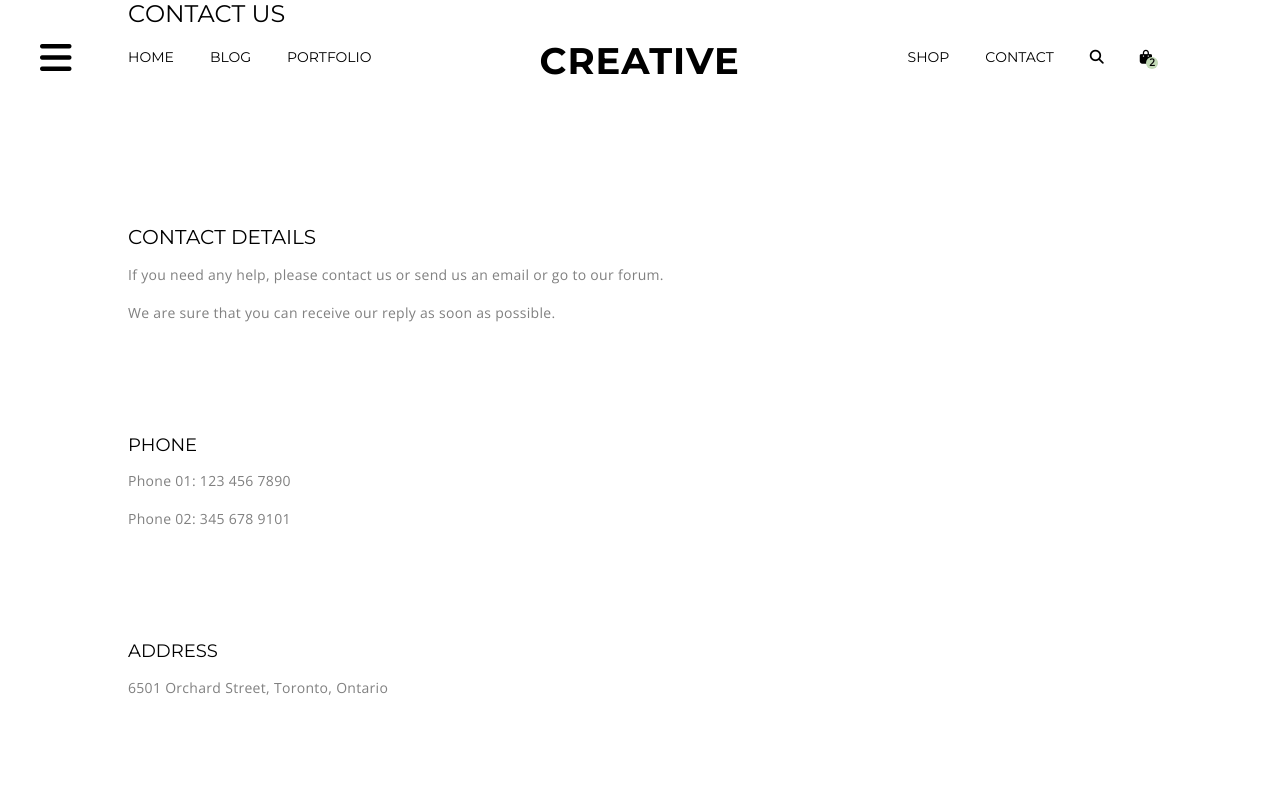
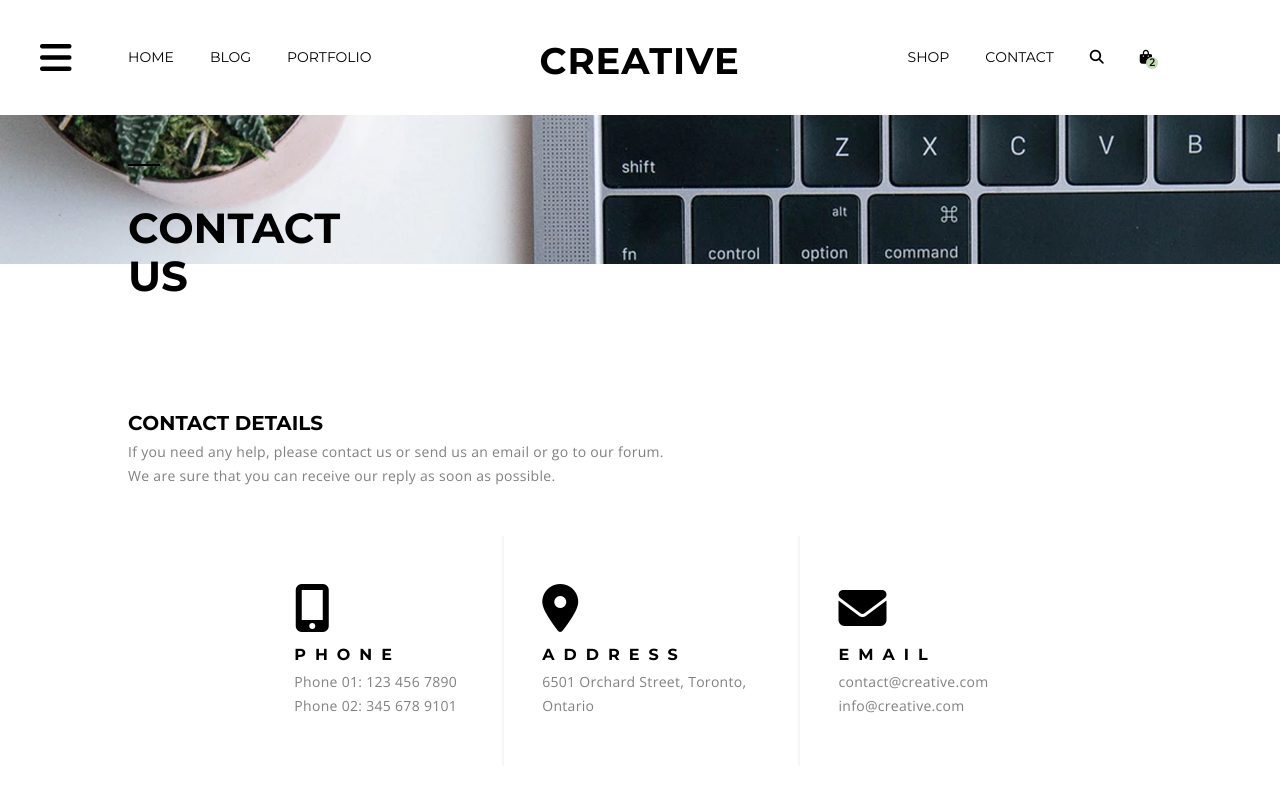
Before and after one commit to maxtclaw/creative, a plain HTML site: page contact.html in a window 1280 px wide. Shown: the top 800 px of the page. Drawn offline with Linux system fonts and the light colour scheme.

Commit message:
styled contact page main, reorganized class styling, small fixes

```diff
--- a/contact.html
+++ b/contact.html
@@ -56,13 +56,17 @@
     </nav>
 
     <header class="contact">
+        <img src="./assets/contact-1.jpeg" alt="">
         <div class="wrapper">
-            <h2>Contact Us</h2>
+            <div class="textContainer">
+                <div class="divisionLine"></div>
+                <h2>Contact Us</h2>
+            </div>
         </div>
     </header>
 
-    <main>
-        <section>
+    <main class="contact">
+        <section class="sectionContactDetails">
             <div class="wrapper">
 
                 <div class="textContainer">
@@ -74,23 +78,26 @@
                 <div class="contactInfoContainer">
 
                     <div class="contentContainer">
+                        <i class="fa-solid fa-mobile-screen-button"></i>
                         <div class="textContainer">
-                            <h4>Phone</h4>
+                            <h4 class="spaced">Phone</h4>
                             <p class="grey">Phone 01: 123 456 7890</p>
                             <p class="grey">Phone 02: 345 678 9101</p>
                         </div>
                     </div>
 
                     <div class="contentContainer">
+                        <i class="fa-solid fa-location-dot"></i>
                         <div class="textContainer">
-                            <h4>Address</h4>
+                            <h4 class="spaced">Address</h4>
                             <p class="grey">6501 Orchard Street, Toronto, Ontario</p>
                         </div>
                     </div>
 
                     <div class="contentContainer">
+                        <i class="fa-solid fa-envelope"></i>
                         <div class="textContainer">
-                            <h4>Email</h4>
+                            <h4 class="spaced">Email</h4>
                             <p class="grey">contact@creative.com</p>
                             <p class="grey">info@creative.com</p>
                         </div>
@@ -100,7 +107,7 @@
             </div>
         </section>
 
-        <section>
+        <section class="sectionLargeForm">
             <div class="wrapper">
                 <h3>Get in touch with us</h3>
                 <p>If you have any question, please don't hesitate to send us a message</p>
--- a/styles/sass/partials/blog/_main.scss
+++ b/styles/sass/partials/blog/_main.scss
@@ -7,6 +7,7 @@
         font-size: 2.1 * $baseFontSize;
         font-weight: bold;
     }
+
     h3 {
         display: inline-block;
 
@@ -113,37 +114,4 @@
 
     }
 
-    .sectionLeaveComment {
-
-        form {
-            @include flexRow;;
-            flex-wrap: wrap;
-            gap: 36px;
-        }
-
-        input {
-            margin-top: 40px;
-            flex-basis: calc((100% - 72px) / 3);
-
-        }
-        textarea {
-            min-height: 2 * $baseFontSize;
-            flex-basis: 100%;
-            border: none;
-        }
-
-        input,
-        textarea {
-            border-bottom: 1px solid $grey;
-            opacity: 0.7;
-        }
-
-        .divisionLine {
-            margin-top: 5px;
-        }
-
-    }
-
-
-
 }
--- /dev/null
+++ b/styles/sass/partials/contact/_header.scss
@@ -0,0 +1,34 @@
+header.contact {
+
+    img {
+        min-height: 100px;
+        object-fit: cover;
+        object-position: left;
+        &:hover {
+            transform: scale(1);
+        }
+    }
+
+    .textContainer {
+        padding: 0;
+    }
+
+    .divisionLine {
+        position: relative;
+        top: -100px;
+
+        border: 1px solid $solidBlack;
+        width: 32px;
+    }
+
+    h2 {
+        position: relative;
+        top: -3.1 * $baseFontSize;
+
+        font-size: 2.1 * $baseFontSize;
+        font-weight: bold;
+        word-spacing: 9999rem;
+
+    }
+
+}
--- /dev/null
+++ b/styles/sass/partials/contact/_main.scss
@@ -0,0 +1,82 @@
+main.contact {
+
+    h3 {
+        font-size: 1 * $baseFontSize;
+    }
+
+    h4 {
+        font-size: 0.8 * $baseFontSize;
+    }
+
+    h3, h4 {
+        font-weight: bold;
+        margin-bottom: 5px;
+    }
+
+    section {
+        padding: 50px 0;
+    }
+
+    .sectionContactDetails {
+        .wrapper {
+            @include flexCol;
+            justify-content: center;
+            align-items: center;
+        }
+
+        .wrapper > .textContainer {
+            align-self: flex-start;
+            padding-top: 0;
+        }
+    }
+
+    .contactInfoContainer {
+        @include flexRow;
+        justify-content: space-between;
+        gap: 20px;
+
+        .contentContainer {
+            flex-basis: 38%;
+            padding: 48px 0;
+            padding-left: min(48px, 3vw);
+            padding-right: 12px;
+
+            &:first-of-type, &:last-of-type {
+                flex: 1;
+                flex-basis: 31%;
+            }
+
+            &:not(:first-of-type) {
+                border-left: 2px solid $offWhite
+            }
+        }
+
+        .textContainer {
+            margin-top: 14px;
+            padding: 0;
+        }
+    }
+
+    i {
+        font-size: 48px;
+    }
+
+    p {
+        margin: 0;
+    }
+
+    .sectionLargeForm {
+        padding: 0;
+
+        .imageContainer {
+            padding: 50px 0 0 0;
+        }
+
+        img:hover {
+            transform: scale(1);
+        }
+
+    }
+
+
+}
--- a/styles/sass/partials/global/_base-styles.scss
+++ b/styles/sass/partials/global/_base-styles.scss
@@ -38,7 +38,8 @@ ul {
     list-style: none;
 }
 
-input[type=email], input[type=text] {
+input[type=email],
+input[type=text] {
     border: none;
     padding: 10px;
 
@@ -52,6 +53,37 @@ textarea {
 
     font-family: $bodyFont;
     font-size: 0.7 * $baseFontSize;
+}
+
+.sectionLargeForm {
+    form {
+        @include flexRow;
+        ;
+        flex-wrap: wrap;
+        gap: 36px;
+    }
+
+    input {
+        margin-top: 40px;
+        flex-basis: calc((100% - 72px) / 3);
+
+    }
+
+    textarea {
+        min-height: 2 * $baseFontSize;
+        flex-basis: 100%;
+        border: none;
+    }
+
+    input,
+    textarea {
+        border-bottom: 1px solid $grey;
+        opacity: 0.7;
+    }
+
+    .divisionLine {
+        margin-top: 5px;
+    }
 }
 
 button {
--- a/styles/sass/partials/global/_nav.scss
+++ b/styles/sass/partials/global/_nav.scss
@@ -1,5 +1,8 @@
 nav {
-    position: absolute;
+    &.index, &.blog {
+        position: absolute;
+    }
+
     width: 100%;
     text-transform: uppercase;
     z-index: 10;
@@ -13,9 +16,9 @@ nav {
     li {
         border-bottom: 1px solid rgba(0, 0, 0, 0);
 
-            &:hover {
-                border-bottom: 1px solid grey;
-            }
+        &:hover, &:focus {
+            border-bottom: 1px solid grey;
+        }
     }
 
     .hamburgerMenu {
@@ -42,6 +45,7 @@ nav {
         position: fixed;
         top: 0;
         left: -250px;
+        z-index: 20;
 
         transition: left 0.5s;
 
--- a/styles/sass/partials/global/_typography.scss
+++ b/styles/sass/partials/global/_typography.scss
@@ -84,5 +84,5 @@ p {
 }
 
 .spaced {
-    letter-spacing: 0.5 * $baseFontSize;
+    letter-spacing: 0.45 * $baseFontSize;
 }
--- a/styles/sass/style.scss
+++ b/styles/sass/style.scss
@@ -16,3 +16,7 @@
 // Importing Blog Partials
 @import "./partials/blog/header";
 @import "./partials/blog/main";
+
+// Importing Contact Partials
+@import "./partials/contact/header";
+@import "./partials/contact/main"
```
Also changed, not shown: blog.html (+2 -2 lines), index.html (+1 -1 lines), styles/style.css.
